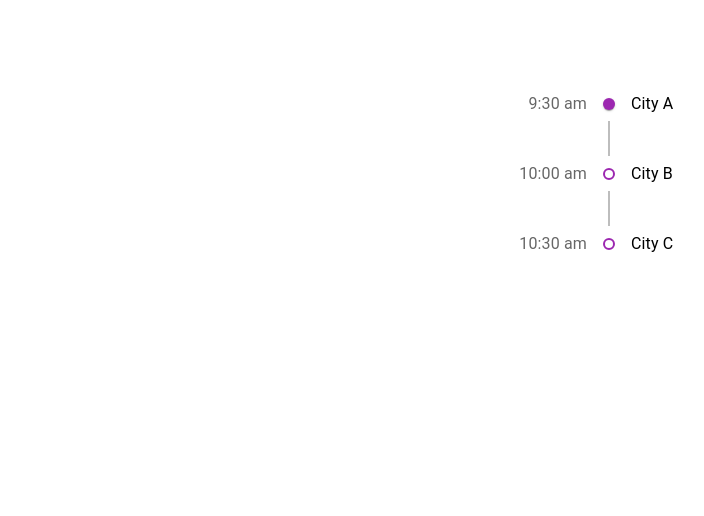
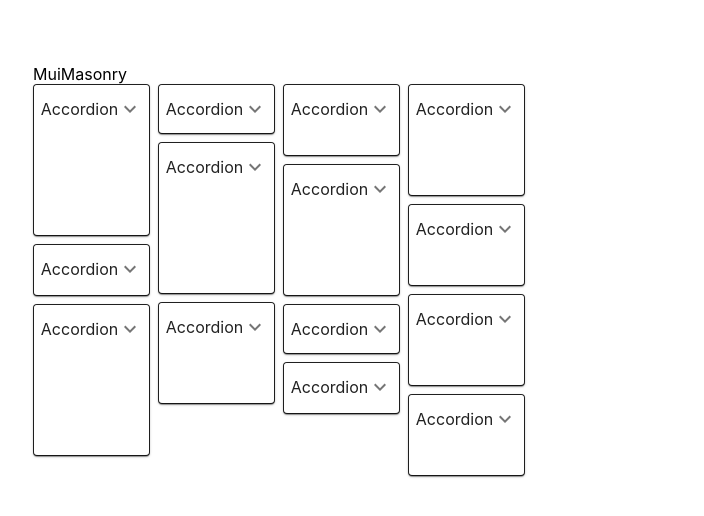
Before and after one commit to dmohindru/react-typescript-mui-tutorial-01, a React (Create React App) app: page / in a window 1280 px wide. Shown: the top 516 px of the page, without its empty margins (31-735 px from the left). Built offline with nearby package versions, Linux system fonts and the light colour scheme.

Commit message:
Added more examples

```diff
--- a/src/App.tsx
+++ b/src/App.tsx
@@ -1,9 +1,8 @@
 import './App.css';
+import { MuiMasonry } from './components/MuiMasonry';
 import { MuiTimeline } from './components/MuiTimeline';
 // import { MuiLoadingButton } from './components/MuiLoadingButton';
 // import { MuiTabs } from './components/MuiTabs';
-// import { LocalizationProvider } from '@mui/lab';
-// import AdapterDateFns from '@mui/lab/AdapterDateFns'
 // import { MuiSkeletonSimple } from './components/MuiSkeltonSimple';
 // import { MuiProgress } from './components/MuiProgress';
 // import { MuiSkeleton } from './components/MuiSkeleton';
@@ -74,7 +73,8 @@ function App() {
       {/* <MuiSkeletonSimple /> */}
       {/* <MuiLoadingButton /> */}
       {/* <MuiTabs /> */}
-      <MuiTimeline />
+      {/* <MuiTimeline /> */}
+      <MuiMasonry />
     </div>
     // </LocalizationProvider>
   );
--- /dev/null
+++ b/src/components/MuiMasonry.tsx
@@ -0,0 +1,34 @@
+import { Box, Paper, Accordion, AccordionSummary, AccordionDetails, Typography } from '@mui/material';
+import { Masonry } from '@mui/lab';
+import ExpandMoreIcon from '@mui/icons-material/ExpandMore';
+
+const heights =
+[150, 30, 70, 110, 150, 130, 80, 50, 90, 100, 150, 30, 50, 80];
+
+export const MuiMasonry = () => {
+    return (
+        <Box sx={{ width: 500, minHeight: 400 }}>MuiMasonry
+            <Masonry columns={4} spacing={1}>
+                {
+                    heights.map((height, index) => (
+                        <Paper
+                            key={index}
+                            sx={{
+                                // dispaly: 'flex',
+                                // justifyContent: 'center',
+                                // alignItems: 'center',
+                                // height,
+                                border: '1px solid'}}>
+                            {/* { index + 1} */}
+                            <Accordion sx={{ minHeight: height}}>
+                                <AccordionSummary expandIcon={<ExpandMoreIcon />}>Accordion</AccordionSummary>
+                                <AccordionDetails>Contents</AccordionDetails>
+                            </Accordion>
+                        </Paper>
+                    ))
+                }
+            </Masonry>
+        </Box>
+
+    )
+}
```
